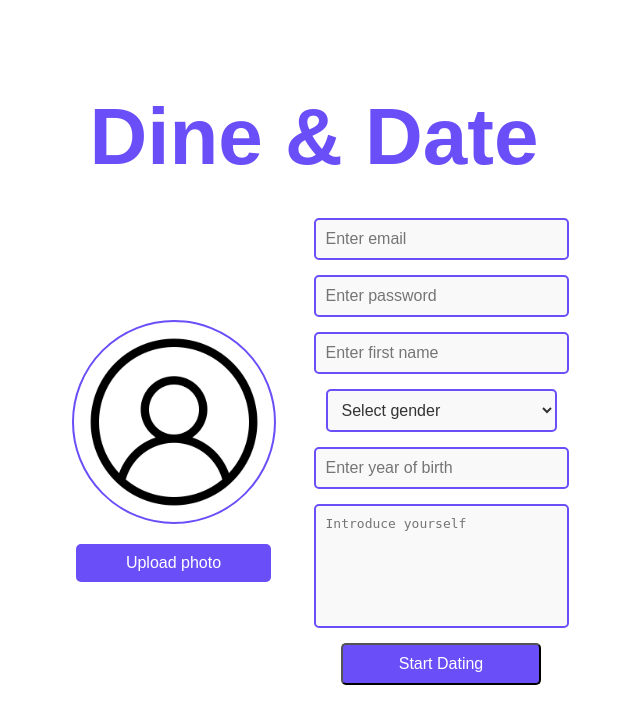
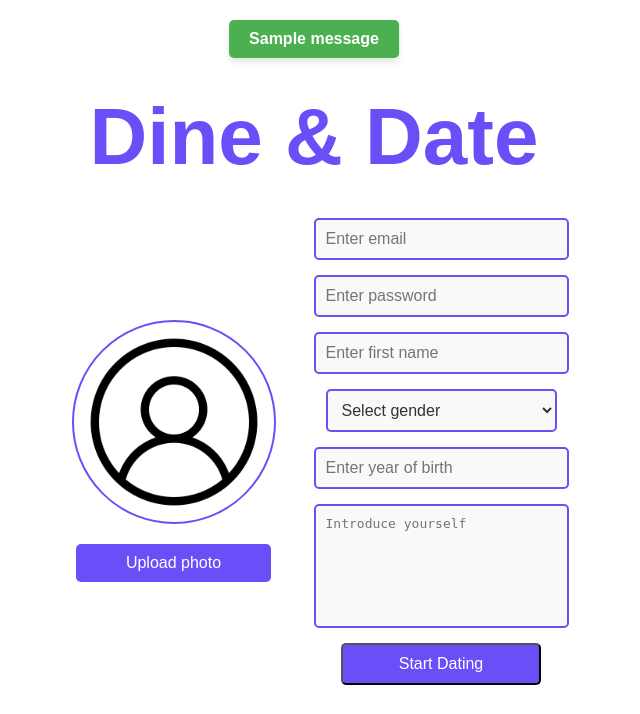
Before and after one commit to NOEL-code/WebApplication, a Flask app: page /auth/register in a window 1280 px wide. Shown: the top 714 px of the page, without its empty margins (326-966 px from the left). Run offline with Flask 3, Linux system fonts and the light colour scheme; tables that the repository leaves empty hold one stand-in row (values such as "Sample post"); one stand-in notice (Sample message) is shown.

Commit message:
중간단계 끝

```diff
--- a/app/__init__.py
+++ b/app/__init__.py
@@ -13,6 +13,7 @@ def load_user(user_id):
     return User.query.get(int(user_id))
 
 def create_app():
+
     app = Flask(__name__)
     app.config.from_object(Config)
 
--- a/app/routes/proposals.py
+++ b/app/routes/proposals.py
@@ -66,7 +66,7 @@ def respond_to_proposal(proposal_id):  # Renamed to respond_to_proposal
         flash("Response submitted successfully.", "success")
         return redirect(url_for('proposals.list_proposals'))
 
-    return render_template('proposals/proposal_respond.html', proposal=proposal)
+    return render_template('proposals/response.html', proposal=proposal)
 
 @bp.route('/list', methods=['GET'])
 @login_required
--- a/app/static/styles.css
+++ b/app/static/styles.css
@@ -5,12 +5,12 @@ body {
   margin: 0;
   padding: 0;
   background-color: #ffffff;
-  display: flex;            /* 플렉스 박스를 사용 */
-  flex-direction: column;   /* 세로 정렬 */
-  justify-content: center;  /* 수직 중앙 정렬 */
-  align-items: center;      /* 수평 중앙 정렬 */
-  min-height: 100vh;        /* 화면 높이에 맞춤 */
-  overflow-y: auto;         /* 세로 스크롤 허용 */
+  display: flex; /* 플렉스 박스를 사용 */
+  flex-direction: column; /* 세로 정렬 */
+  justify-content: center; /* 수직 중앙 정렬 */
+  align-items: center; /* 수평 중앙 정렬 */
+  min-height: 100vh; /* 화면 높이에 맞춤 */
+  overflow-y: auto; /* 세로 스크롤 허용 */
 }
 
 .container {
@@ -21,7 +21,6 @@ body {
   min-height: 100vh; /* 화면 전체 높이 사용 */
 }
 
-
 .title {
   color: #6a4ff8;
   font-size: 5em;
@@ -30,7 +29,7 @@ body {
 
 .btn {
   display: inline-block;
-  padding: 10px 50px;        /* 버튼 크기 조정 */
+  padding: 10px 50px; /* 버튼 크기 조정 */
   text-decoration: none;
   color: #fff;
   border-radius: 5px;
@@ -46,7 +45,9 @@ body {
   width: 100%;
 }
 
-input, select, textarea {
+input,
+select,
+textarea {
   width: 100%;
   padding: 10px;
   font-size: 1em;
@@ -60,10 +61,10 @@ textarea {
 
 /* Image Section */
 .image-section {
-  display: flex;            /* 플렉스 박스 사용 */
-  justify-content: center;  /* 수평 중앙 정렬 */
-  align-items: center;      /* 수직 중앙 정렬 */
-  margin-bottom: 5px;      /* 이미지와 텍스트 사이 공백 줄임 */
+  display: flex; /* 플렉스 박스 사용 */
+  justify-content: center; /* 수평 중앙 정렬 */
+  align-items: center; /* 수직 중앙 정렬 */
+  margin-bottom: 5px; /* 이미지와 텍스트 사이 공백 줄임 */
 }
 
 .main-image {
@@ -74,9 +75,9 @@ textarea {
 /* Buttons Section */
 .intro-buttons {
   display: flex;
-  flex-direction: column;    /* 버튼을 세로로 정렬 */
-  align-items: center;       /* 중앙 정렬 */
-  gap: 15px;                 /* 버튼 간격 */
+  flex-direction: column; /* 버튼을 세로로 정렬 */
+  align-items: center; /* 중앙 정렬 */
+  gap: 15px; /* 버튼 간격 */
   margin-top: 20px;
 }
 
@@ -183,7 +184,6 @@ textarea {
   margin-bottom: 10px; /* Add spacing between the image and the name */
 }
 
-
 .profile-name {
   font-size: 1em; /* Adjust font size as needed */
   color: #333; /* Text color for the name */
@@ -203,7 +203,6 @@ textarea {
   color: #333;
   z-index: 1; /* 말풍선이 다른 요소 위로 오도록 설정 */
 }
-
 
 /* Button */
 /* Button 스타일 수정 */
@@ -230,7 +229,6 @@ textarea {
   white-space: nowrap; /* 줄바꿈 방지 */
 }
 
-
 .btn span {
   margin-right: 5px;
 }
@@ -242,8 +240,6 @@ textarea {
   align-items: center;
   margin-bottom: 40px;
 }
-
-
 
 /* Profile Information */
 .profile-container {
@@ -275,13 +271,14 @@ textarea {
   margin-bottom: 15px;
 }
 
-
 .profile-info label {
   margin-bottom: 5px; /* 라벨과 입력 필드 사이 간격 */
   display: block; /* 블록 형태로 라벨 표시 */
 }
 
-input, select, textarea {
+input,
+select,
+textarea {
   width: 100%; /* 필드의 너비를 설정 */
   padding: 10px;
   font-size: 1em;
@@ -605,8 +602,6 @@ button {
   height: 30px;
 }
 
-
-
 /* Action Buttons Section */
 .profile-buttons {
   display: flex;
@@ -856,3 +851,56 @@ button {
   font-size: 1em;
   color: #333;
 }
+.flash-container {
+  position: fixed;
+  top: 20px; /* 화면 상단에서의 위치 */
+  left: 50%; /* 화면 중앙으로 정렬 */
+  transform: translateX(-50%); /* 정확히 중앙 정렬 */
+  z-index: 1000;
+  width: auto; /* 메시지 너비 자동 조절 */
+  max-width: 90%; /* 최대 너비 제한 */
+}
+
+.flash-message {
+  display: inline-block;
+  padding: 10px 20px;
+  border-radius: 5px;
+  color: #fff;
+  font-weight: bold;
+  background-color: #4caf50; /* 기본 색상 */
+  box-shadow: 0 4px 6px rgba(0, 0, 0, 0.1);
+  margin-bottom: 10px; /* 메시지 간격 */
+  animation: fadeInOut 4s ease-in-out;
+  text-align: center; /* 텍스트 중앙 정렬 */
+}
+
+.flash-message.danger {
+  background-color: #f44336;
+}
+
+.flash-message.warning {
+  background-color: #ff9800;
+}
+
+.flash-message.info {
+  background-color: #2196f3;
+}
+
+@keyframes fadeInOut {
+  0% {
+    opacity: 0;
+    transform: translateY(-20px);
+  }
+  10% {
+    opacity: 1;
+    transform: translateY(0);
+  }
+  90% {
+    opacity: 1;
+    transform: translateY(0);
+  }
+  100% {
+    opacity: 0;
+    transform: translateY(-20px);
+  }
+}
--- a/app/templates/auth/register.html
+++ b/app/templates/auth/register.html
@@ -11,6 +11,16 @@
   </head>
   <body>
     <div class="container">
+      <div class="flash-container">
+        {% with messages = get_flashed_messages(with_categories=True) %} {% if
+        messages %}
+        <div class="flash-messages">
+          {% for category, message in messages %}
+          <div class="flash-message {{ category }}">{{ message }}</div>
+          {% endfor %}
+        </div>
+        {% endif %} {% endwith %}
+      </div>
       <!-- Header Section -->
       <header>
         <h1 class="title">{{ app_name if app_name else "Dine & Date" }}</h1>
@@ -101,7 +111,7 @@
       function setThumbnail(event) {
         var reader = new FileReader(); // FileReader 객체 생성
 
-          reader.onload = function(event) {
+        reader.onload = function (event) {
           var img = document.getElementById("profilePreview"); // 기존 이미지 요소 가져오기
           img.setAttribute("src", event.target.result); // src 속성을 새 이미지 데이터로 변경
         };
--- a/app/templates/proposals/response.html
+++ b/app/templates/proposals/response.html
@@ -49,7 +49,7 @@
       <div class="response-buttons">
         <form
           method="POST"
-          action="{{ url_for('proposals.respond_proposal', proposal_id=proposal.id) }}"
+          action="{{ url_for('proposals.respond_to_proposal', proposal_id=proposal.id) }}"
           class="response-form"
         >
           <button
--- a/config.py
+++ b/config.py
@@ -1,4 +1,4 @@
 class Config:
     SECRET_KEY = "93220d9b340cf9a6c39bac99cce7daf220167498f91fa"
-    SQLALCHEMY_DATABASE_URI = "mysql+pymysql://root:1234@localhost:3305/mydb"
+    SQLALCHEMY_DATABASE_URI = "mysql+pymysql://root:qwe0197@localhost:3305/mydb"
     SQLALCHEMY_TRACK_MODIFICATIONS = False
--- a/requirements.txt
+++ b/requirements.txt
@@ -7,4 +7,4 @@ Jinja2==3.1.4
 click==8.1.7
 itsdangerous==2.2.0
 Werkzeug==2.3.7
-pymysql==23.0.1
+pymysql==1.1.1
```
Also changed, not shown: app/routes/main.py (+62 -48 lines), app/routes/profiles.py (+46 -55 lines), app/templates/auth/login.html (+10 -0 lines), app/templates/proposals/list.html (+16 -11 lines), app/templates/users/user_profile.html (+6 -6 lines), app/templates/users/users.html (+17 -10 lines). Lines whose indentation alone changed are shown as unchanged.
